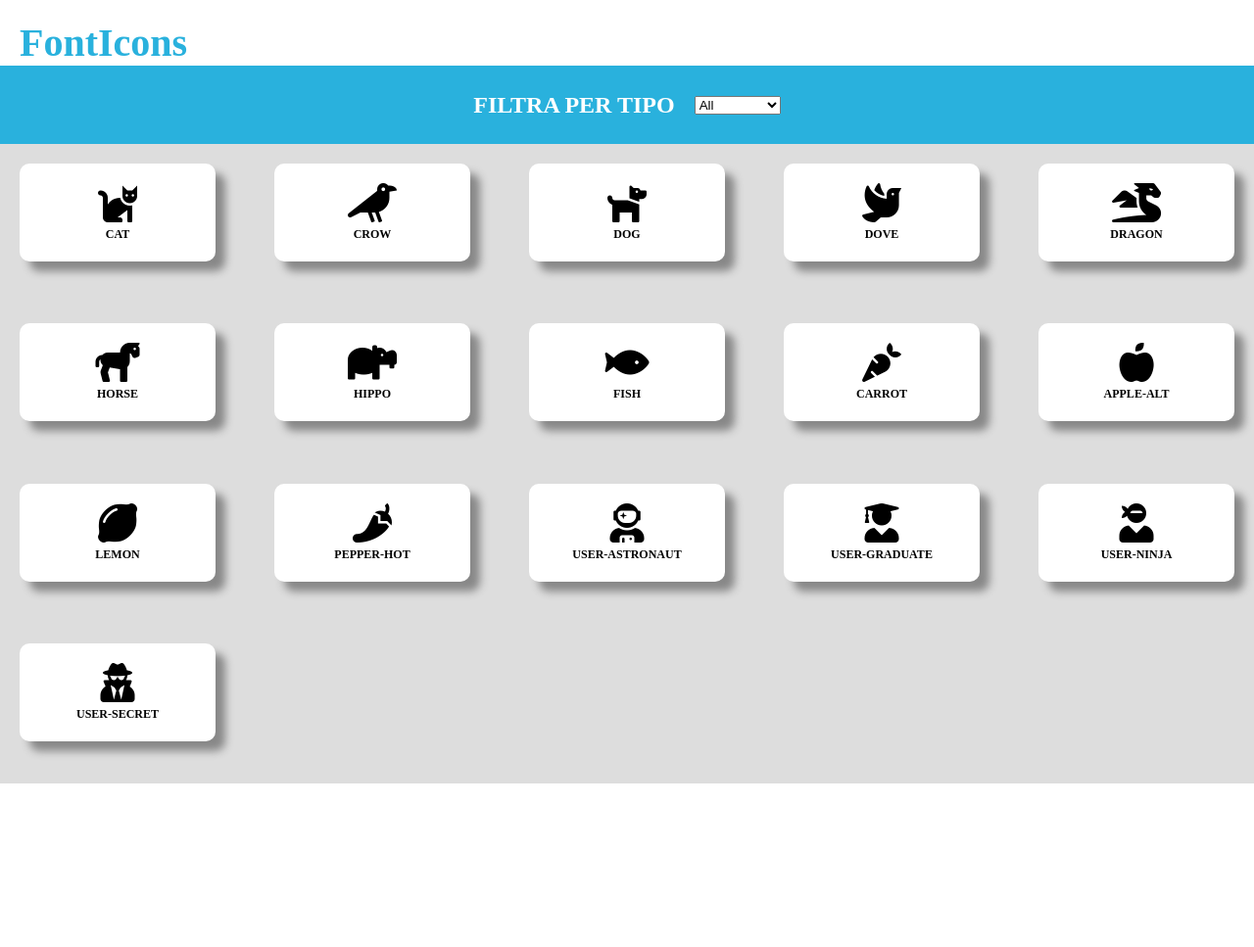
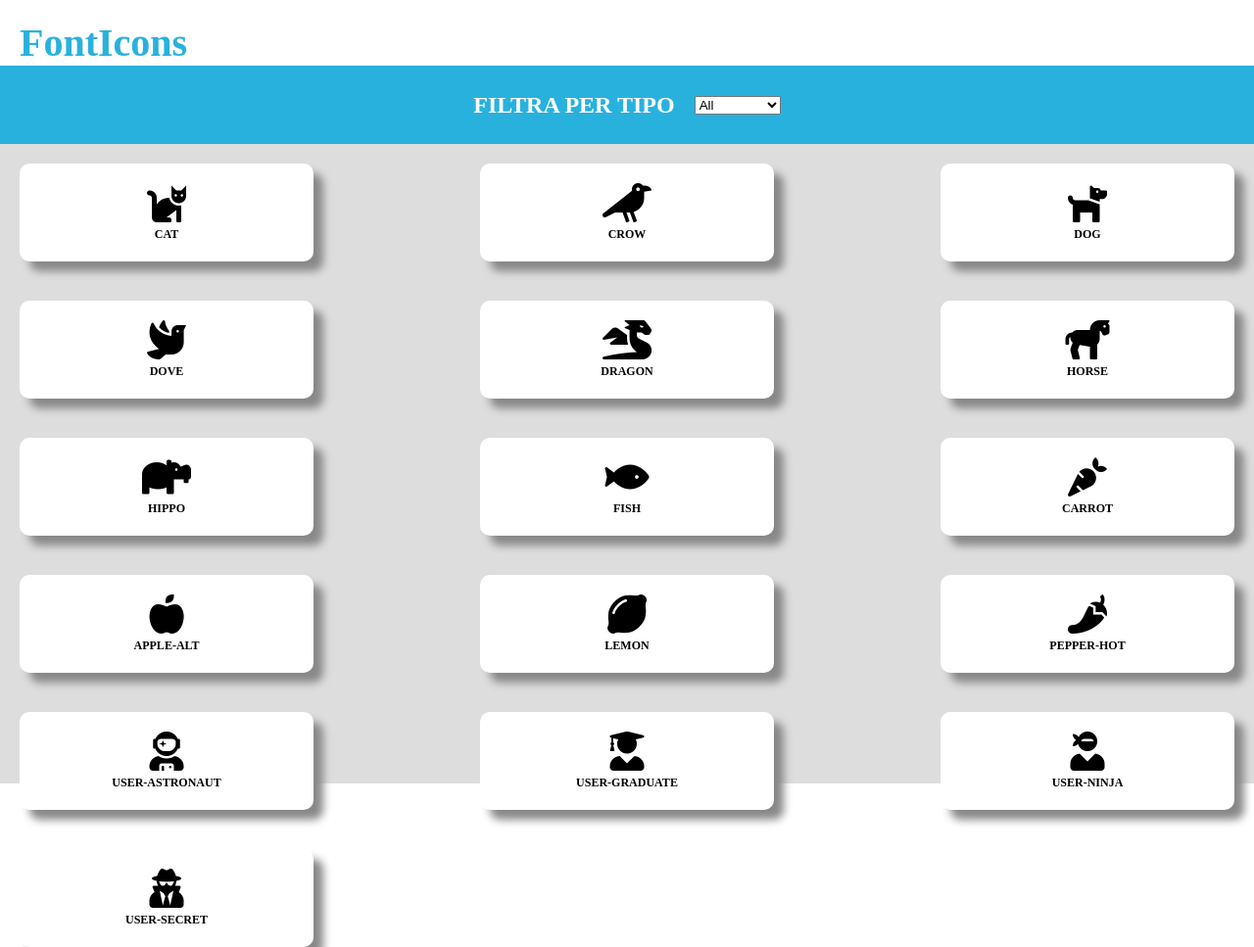
Before and after one commit to TheSmallWorld95/js-es6-icons, a plain HTML site: page Icons/index.html in a window 1280 px wide. Shown: the whole page at 98% size. Before the commit the page ends 800 px from the top, so only its background shows below. Drawn offline with nearby package versions, Linux system fonts and the light colour scheme.

Commit message:
Milestone 1 modificata e completa

```diff
--- a/Icons/Assets/css/master.css
+++ b/Icons/Assets/css/master.css
@@ -39,7 +39,7 @@ div.card {
   /* display: flex;
   justify-content: center;
   align-items: center; */
-  width: 200px;
+  width: 300px;
   height: 100px;
   margin: 20px;
   background-color: #FFF;
--- a/Icons/Assets/js/main.js
+++ b/Icons/Assets/js/main.js
@@ -105,13 +105,14 @@ const icons = [
 	}
 ];
 
+
+
+
 icons.forEach((item) => {
-	console.log(item);
-	// if (item.type == "animal") {
-	// 	$("div.card i").addClass("blue")
-	// } else if (item.type == "vegetable") {
-	// 	$("div.card i").addClass("orange")
-	// } else {
-	// 	$("div.card i").addClass("purple")
-	// }
+	$("div.container").append(`<div class="card">
+		<i class="${item.family} ${item.prefix}${item.name}"></i>
+		<p> ${item.name} </p>
+		</div>
+	`)
+
 });
--- a/Icons/index.html
+++ b/Icons/index.html
@@ -20,72 +20,10 @@
     </select>
   </nav>
   <div class="container">
-    <div class="card">
-      <i class="fas fa-cat"></i>
-      <p>cat</p>
-    </div>
-    <div class="card">
-      <i class="fas fa-crow"></i>
-      <p>crow</p>
-    </div>
-    <div class="card">
-      <i class="fas fa-dog"></i>
-      <p>dog</p>
-    </div>
-    <div class="card">
-      <i class="fas fa-dove"></i>
-      <p>dove</p>
-    </div>
-    <div class="card">
-      <i class="fas fa-dragon"></i>
-      <p>dragon</p>
-    </div>
-    <div class="card">
-      <i class="fas fa-horse"></i>
-      <p>horse</p>
-    </div>
-    <div class="card">
-      <i class="fas fa-hippo"></i>
-      <p>hippo</p>
-    </div>
-    <div class="card">
-      <i class="fas fa-fish"></i>
-      <p>fish</p>
-    </div>
-    <div class="card">
-      <i class="fas fa-carrot"></i>
-      <p>carrot</p>
-    </div>
-    <div class="card">
-      <i class="fas fa-apple-alt"></i>
-      <p>apple-alt</p>
-    </div>
-    <div class="card">
-      <i class="fas fa-lemon"></i>
-      <p>lemon</p>
-    </div>
-    <div class="card">
-      <i class="fas fa-pepper-hot"></i>
-      <p>pepper-hot</p>
-    </div>
-    <div class="card">
-      <i class="fas fa-user-astronaut"></i>
-      <p>user-astronaut</p>
-    </div>
-    <div class="card">
-      <i class="fas fa-user-graduate"></i>
-      <p>user-graduate</p>
-    </div>
-    <div class="card">
-      <i class="fas fa-user-ninja"></i>
-      <p>user-ninja</p>
-    </div>
-    <div class="card">
-      <i class="fas fa-user-secret"></i>
-      <p>user-secret</p>
-    </div>
+  </div>
 
-  </div>
+
+
   <script src="https://ajax.googleapis.com/ajax/libs/jquery/3.3.1/jquery.min.js"></script>
   <script src="./Assets/js/main.js" charset="utf-8"></script>
 
```
